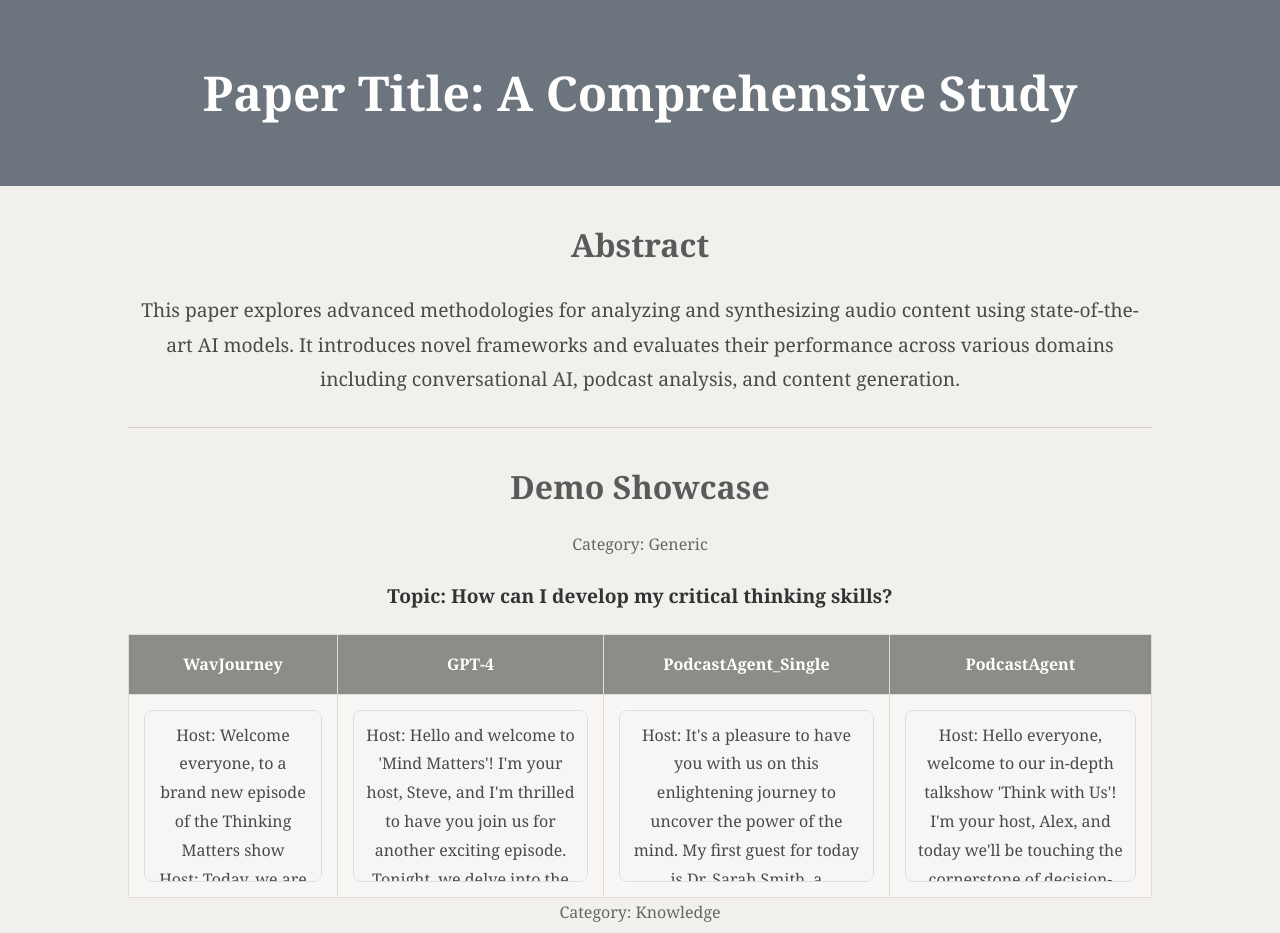
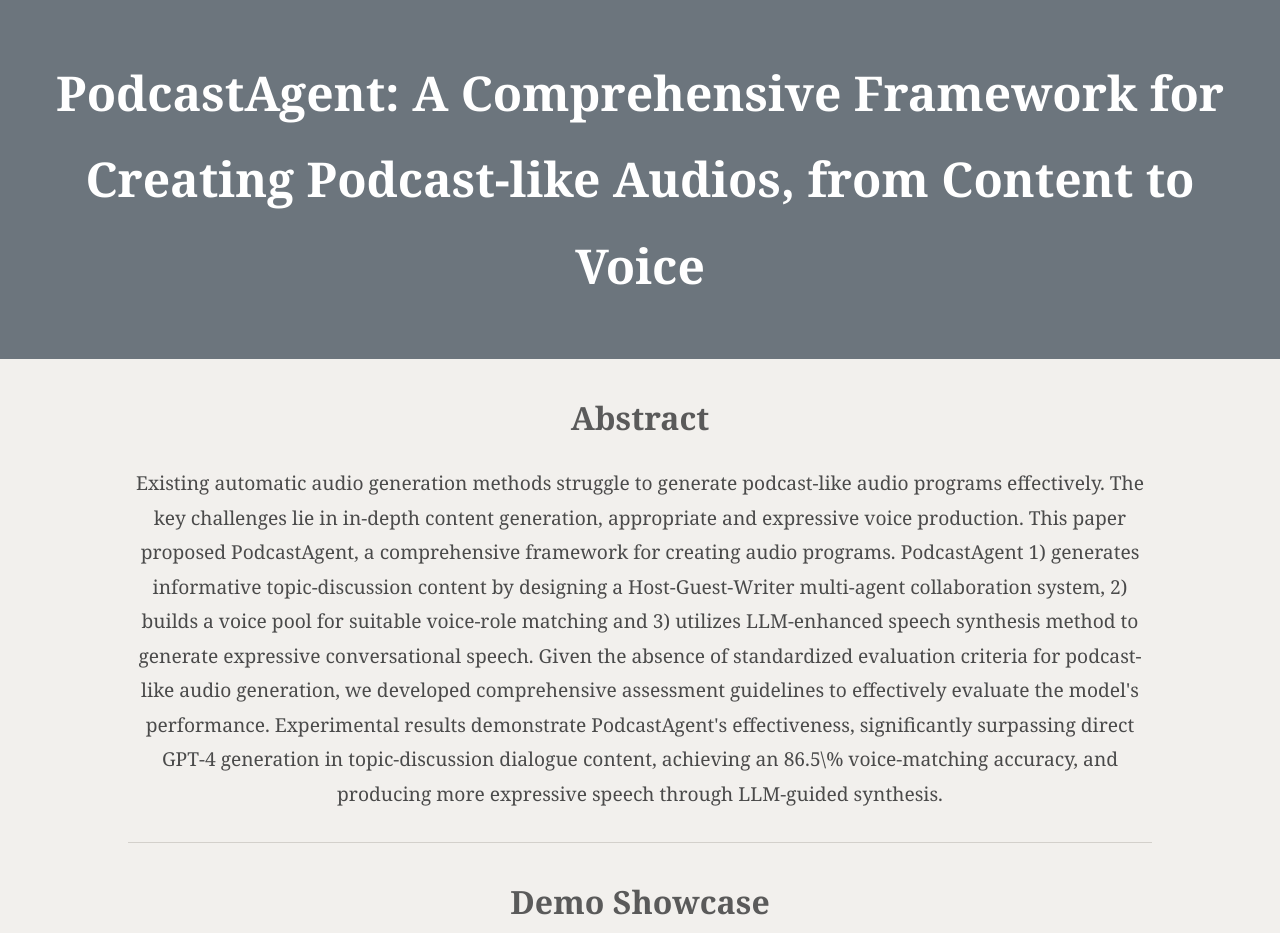
Before and after one commit to Podcast-agent/demo, a plain HTML site: page index.html in a window 1280 px wide. Shown: the top 933 px of the page. Drawn offline with Linux system fonts and the light colour scheme.

Commit message:
Update index.html

```diff
--- a/index.html
+++ b/index.html
@@ -100,16 +100,13 @@
 </head>
 <body>
     <header>
-        <h1>Paper Title: A Comprehensive Study</h1>
+        <h1>PodcastAgent: A Comprehensive Framework for Creating Podcast-like Audios, from Content to Voice</h1>
     </header>
 
     <section>
         <h2>Abstract</h2>
         <p>
-            This paper explores advanced methodologies for analyzing and synthesizing audio content
-            using state-of-the-art AI models. It introduces novel frameworks and evaluates their
-            performance across various domains including conversational AI, podcast analysis, and
-            content generation.
+            Existing automatic audio generation methods struggle to generate podcast-like audio programs effectively. The key challenges lie in in-depth content generation, appropriate and expressive voice production. This paper proposed PodcastAgent, a comprehensive framework for creating audio programs. PodcastAgent 1) generates informative topic-discussion content by designing a Host-Guest-Writer multi-agent collaboration system, 2) builds a voice pool for suitable voice-role matching and 3) utilizes LLM-enhanced speech synthesis method to generate expressive conversational speech. Given the absence of standardized evaluation criteria for podcast-like audio generation, we developed comprehensive assessment guidelines to effectively evaluate the model's performance. Experimental results demonstrate PodcastAgent's effectiveness, significantly surpassing direct GPT-4 generation in topic-discussion dialogue content, achieving an 86.5\% voice-matching accuracy, and producing more expressive speech through LLM-guided synthesis.
         </p>
         <hr class="divider">
     </section>
```
